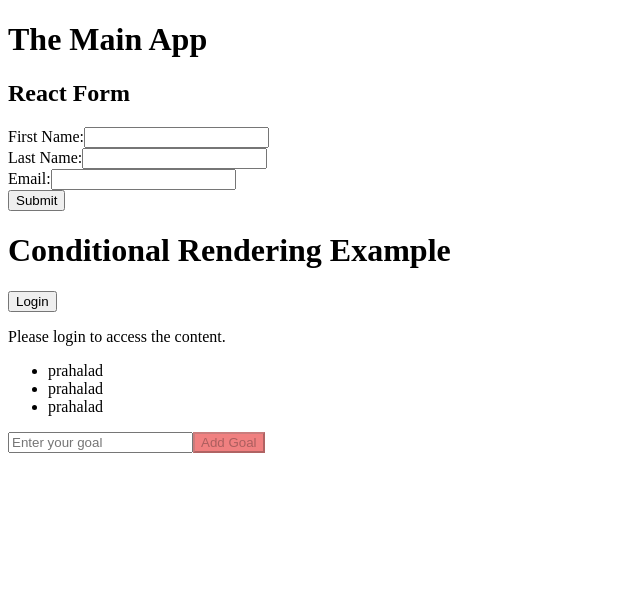
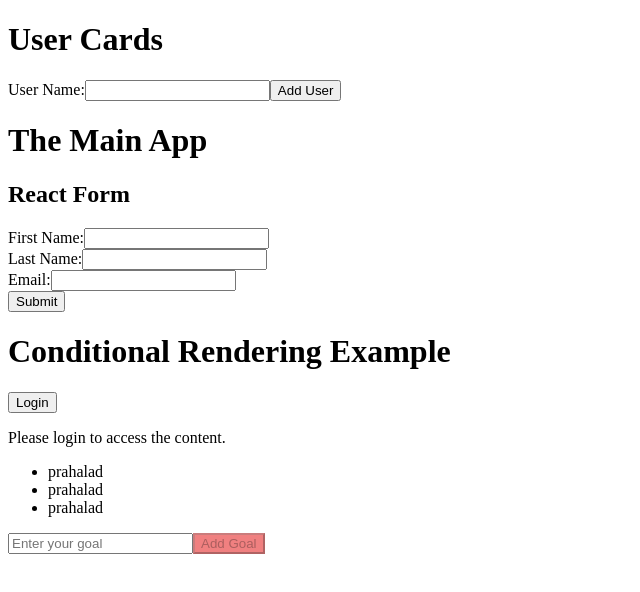
Before and after one commit to 2111997pm/sharpner, a React (Create React App) app in the folder React/my-react-app/: page / in a window 1280 px wide. Shown: the top 592 px of the page, without its empty margins (0-640 px from the left). Built offline with nearby package versions, Linux system fonts and the light colour scheme.

Commit message:
add New User

```diff
--- a/React/my-react-app/src/App.js
+++ b/React/my-react-app/src/App.js
@@ -4,6 +4,7 @@ import MyForm from "./components/MyForm";
 import { useState } from 'react';
 
 import ConditionalRenderingExample from "./components/ConditonalRendering";
+import AddNewUser from "./components/AddNewUser";
 
 const App = ({ data }) => {
   const [goal, setGoal] = useState('');
@@ -24,6 +25,7 @@ const App = ({ data }) => {
 
   return (
     <>
+    <AddNewUser/>
       <h1>The Main App</h1>
 
       <MyForm />
--- /dev/null
+++ b/React/my-react-app/src/components/AddNewUser.jsx
@@ -0,0 +1,43 @@
+import React, { useState } from 'react';
+
+const AddNewUser = () => {
+  const [users, setUsers] = useState([]);
+  const [newUserName, setNewUserName] = useState('');
+
+  const addUser = () => {
+    const newUser = {
+      id: users.length + 1,
+      name: newUserName || `User ${users.length + 1}`, // Use entered name or default
+    };
+
+    setUsers([...users, newUser]);
+    setNewUserName(''); // Clear input after adding user
+  };
+
+  return (
+    <div>
+      <h1>User Cards</h1>
+      <div>
+        <label>
+          User Name:
+          <input
+            type="text"
+            value={newUserName}
+            onChange={(e) => setNewUserName(e.target.value)}
+          />
+        </label>
+        <button onClick={addUser}>Add User</button>
+      </div>
+      <div>
+        {users.map(user => (
+          <div key={user.id} className="user-card">
+            <p>ID: {user.id}</p>
+            <p>Name: {user.name}</p>
+          </div>
+        ))}
+      </div>
+    </div>
+  );
+};
+
+export default AddNewUser;
```
